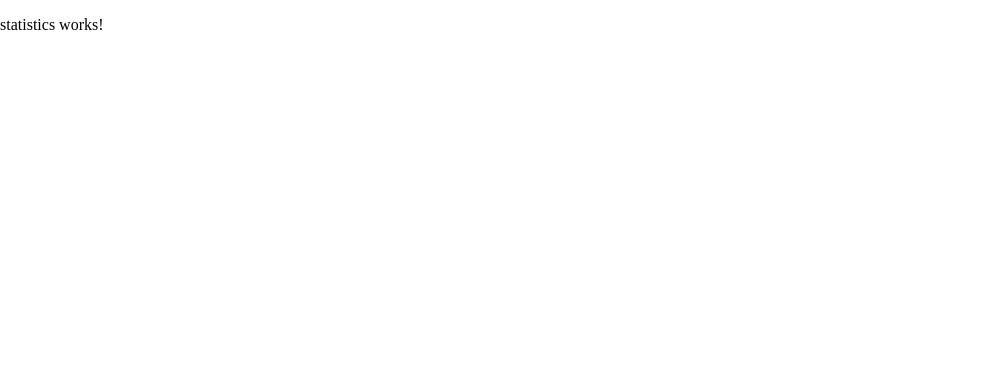
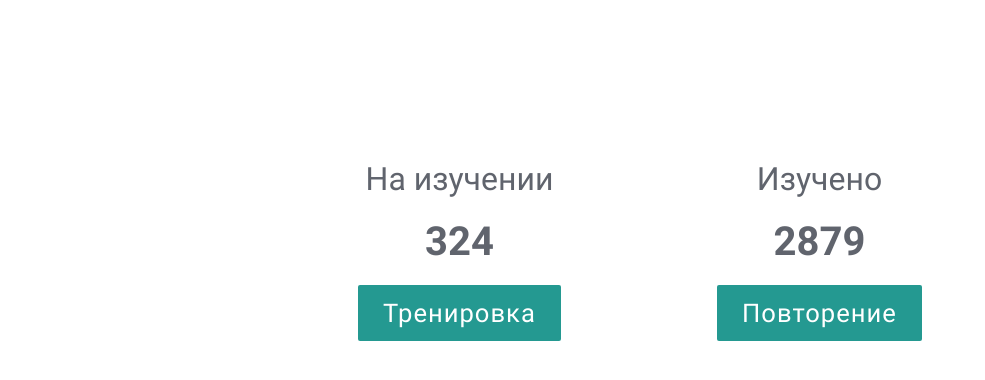
Before and after one commit to AlexOvchinkin/FrontendSecondary, an Angular app: page /statistics in a window 1280 px wide. Shown: the top 380 px of the page, without its empty margins (0-985 px from the left). Built offline with nearby package versions, Linux system fonts and the light colour scheme.

Commit message:
component statistics

```diff
--- a/src/app/app.module.ts
+++ b/src/app/app.module.ts
@@ -24,6 +24,10 @@ const routes: Routes = [
   {
     path: 'statistics',
     component: StatisticsComponent
+  },
+  {
+    path: '',
+    component: StatisticsComponent
   }
 ];
 
--- a/src/app/components/statistics/statistics.component.css
+++ b/src/app/components/statistics/statistics.component.css
@@ -0,0 +1,61 @@
+@import "../../../assets/css/buttons.css";
+@import "../../../assets/css/algorithms.css";
+
+.statistics__info:nth-child(1) {
+  margin-bottom: 3.5em;
+}
+
+.statistics__title {
+  font-size: 1.5em;
+  margin: 0;
+  padding: 0;
+  text-align: center;
+}
+
+.statistics__quantity {
+  font-size: 2em;
+  font-weight: bold;
+  margin: 0.5em 0;
+  padding: 0;
+  text-align: center;
+}
+
+.statistics__btn {
+  text-decoration: none;
+  display: block;
+}
+
+
+@media only screen and (min-width : 350px) and (orientation: portrait) {
+
+  .statistics__title {
+    font-size: 2em;
+  }
+
+  .statistics__quantity {
+    font-size: 2.5em;
+  }
+}
+
+
+@media only screen and (min-width : 760px) {
+
+  .statistics {
+    flex-direction: row !important;
+    justify-content: space-around !important;
+    width: 45em  !important;
+    margin-top: 10em;
+  }
+
+  .statistics__info:nth-child(1) {
+    margin-bottom: 0;
+  }
+
+  .statistics__title {
+    font-size: 2em;
+  }
+
+  .statistics__quantity {
+    font-size: 2.5em;
+  }
+}
--- a/src/app/components/statistics/statistics.component.html
+++ b/src/app/components/statistics/statistics.component.html
@@ -1,3 +1,12 @@
-<p>
-  statistics works!
-</p>
+<section class="statistics  algorithm__container">
+  <div class="statistics__info">
+    <p class="statistics__title">На изучении</p>
+    <p class="statistics__quantity">324</p>
+    <a routerLink="/training" class="statistics__btn  pick-btn">Тренировка</a>
+  </div>
+  <div class="statistics__info">
+      <p class="statistics__title">Изучено</p>
+    <p class="statistics__quantity">2879</p>
+    <a routerLink="/training" class="statistics__btn  pick-btn">Повторение</a>
+  </div>
+</section>
--- a/src/app/components/training/training-component.css
+++ b/src/app/components/training/training-component.css
@@ -1,3 +1,22 @@
 .popup-hide {
   display: none !important;
 }
+
+.btn-exit {
+  display: block;
+  position: absolute;
+  right: 1em;
+  top: 1em;
+  font-size: 1em;
+  color: #60646D;
+  font-weight: bolder;
+  font-family: 'Roboto', sans-serif;
+}
+
+@media only screen and (min-width : 760px) {
+
+  .btn-exit {
+    font-size: 1.5em;
+    top: 0.6em;
+  }
+}
--- a/src/app/components/training/training-component.html
+++ b/src/app/components/training/training-component.html
@@ -1,5 +1,5 @@
 <div class="training-container" [ngSwitch]="currentAlgorithm.algorithm">
-  <a routerLink="/statistics">go out</a>
+  <a class="btn-exit" routerLink="/statistics">Выход</a>
   <app-bind-words *ngSwitchCase="'bind-words'"
                   [words]="arrayOfTrainingWords"
                   [randomNumber]="randomNumber"></app-bind-words>
```
Also changed, not shown: 1 other file (tests, documents, lock files or other folders).
